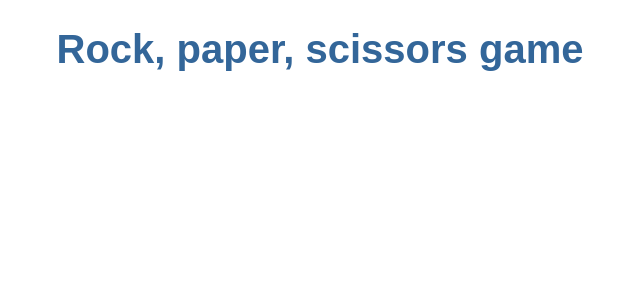
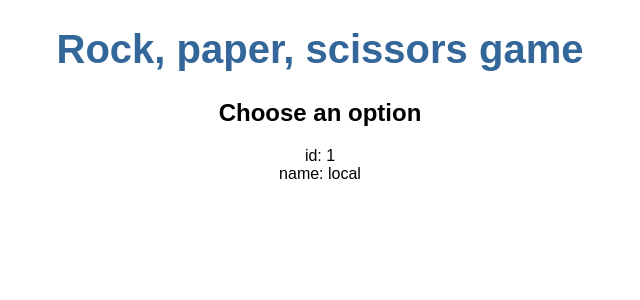
Before and after one commit to lucadv/rock-paper-scissors-game-front, an Angular app: page / in a window 1280 px wide. Shown: the top 300 px of the page, without its empty margins (320-960 px from the left). Built offline with nearby package versions, Linux system fonts and the light colour scheme.

Commit message:
displaying a game option

```diff
--- a/src/app/app.component.html
+++ b/src/app/app.component.html
@@ -1,4 +1,5 @@
 <!--The content below is only a placeholder and can be replaced.-->
 <div style="text-align:center">
   <h1>{{ title }}</h1>
+  <app-game></app-game>
 </div>
--- a/src/app/game/game.component.html
+++ b/src/app/game/game.component.html
@@ -1,3 +1,3 @@
-<p>
-  game works!
-</p>
+<h2>Choose an option</h2>
+<div><span>id: </span>{{gameOption.id}}</div>
+<div><span>name: </span>{{gameOption.name}}</div>
--- a/src/app/game/game.component.ts
+++ b/src/app/game/game.component.ts
@@ -1,4 +1,5 @@
 import { Component, OnInit } from '@angular/core';
+import { GameOption } from './gameOption';
 
 @Component({
   selector: 'app-game',
@@ -7,6 +8,11 @@ import { Component, OnInit } from '@angular/core';
 })
 export class GameComponent implements OnInit {
 
+  gameOption: GameOption = {
+    id: 1,
+    name: 'local'
+  };
+
   constructor() { }
 
   ngOnInit() {
--- /dev/null
+++ b/src/app/game/gameOption.ts
@@ -0,0 +1,4 @@
+export class GameOption {
+  id: number;
+  name: string;
+}
```
